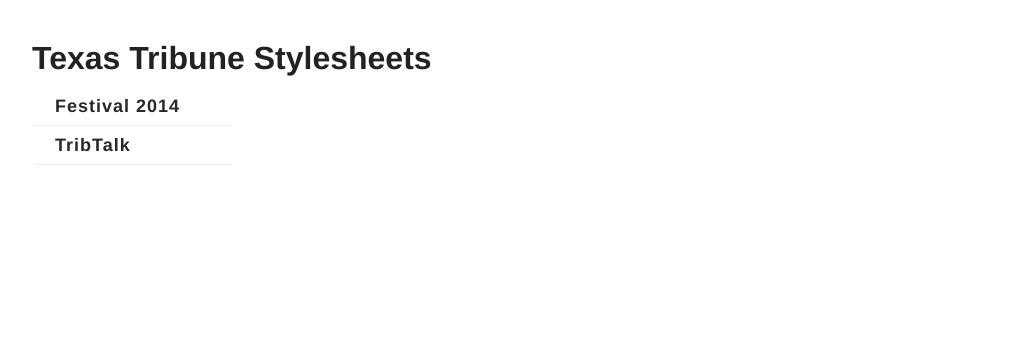
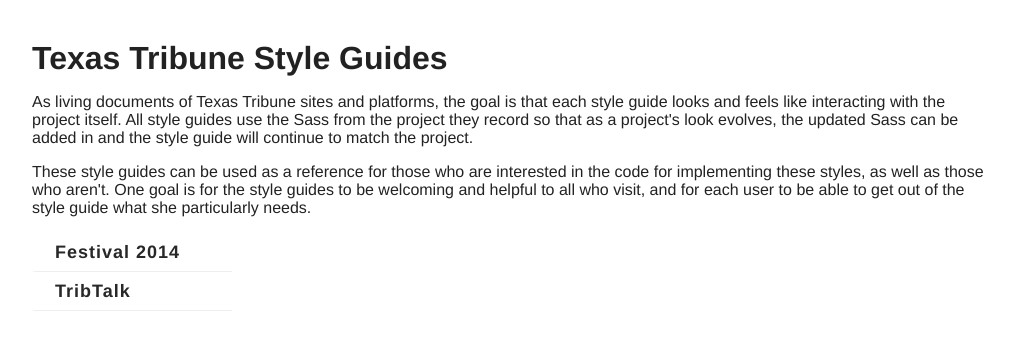
Before and after one commit to texastribune/styleguides, a Jekyll site: the page built from index.html, in a window 1280 px wide. Shown: the top 350 px of the page, without its empty margins (128-1142 px from the left). Built offline with Jekyll 4.4.1, drawn with Linux system fonts in a browser that asks for light colours.

Commit message:
Add in goals/statements for style guide to homepage for welcoming info

```diff
--- a/_includes/nav.html
+++ b/_includes/nav.html
@@ -1,5 +1,7 @@
 <div class="container homepage">
-  <h1 id="main-page-header">Texas Tribune Stylesheets</h1>
+  <h1 id="main-page-header">Texas Tribune Style Guides</h1>
+    <p>As living documents of Texas Tribune sites and platforms, the goal is that each style guide looks and feels like interacting with the project itself. All style guides use the Sass from the project they record so that as a project's look evolves, the updated Sass can be added in and the style guide will continue to match the project. </p>
+    <p>These style guides can be used as a reference for those who are interested in the code for implementing these styles, as well as those who aren't. One goal is for the style guides to be welcoming and helpful to all who visit, and for each user to be able to get out of the style guide what she particularly needs.</p>
   <div id="side-nav">
     <ul>
       {% for p in site.pages %}
```
